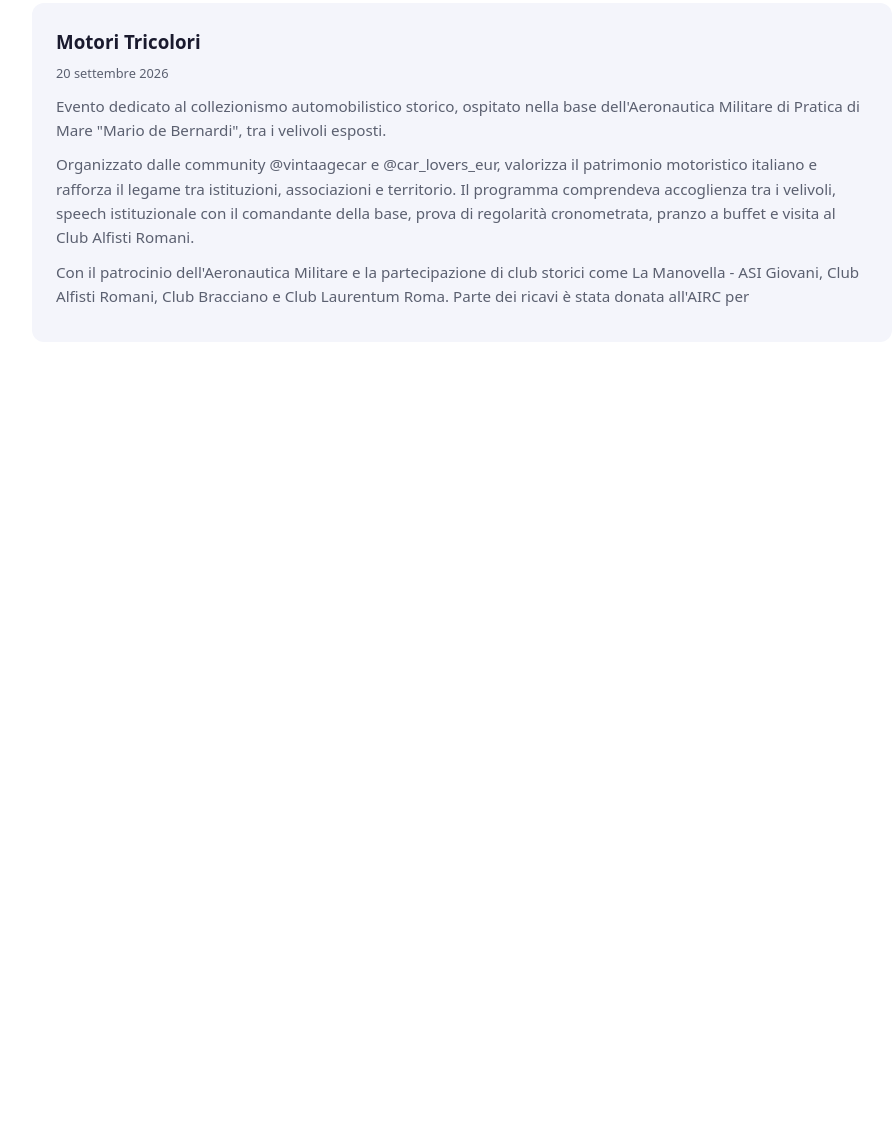
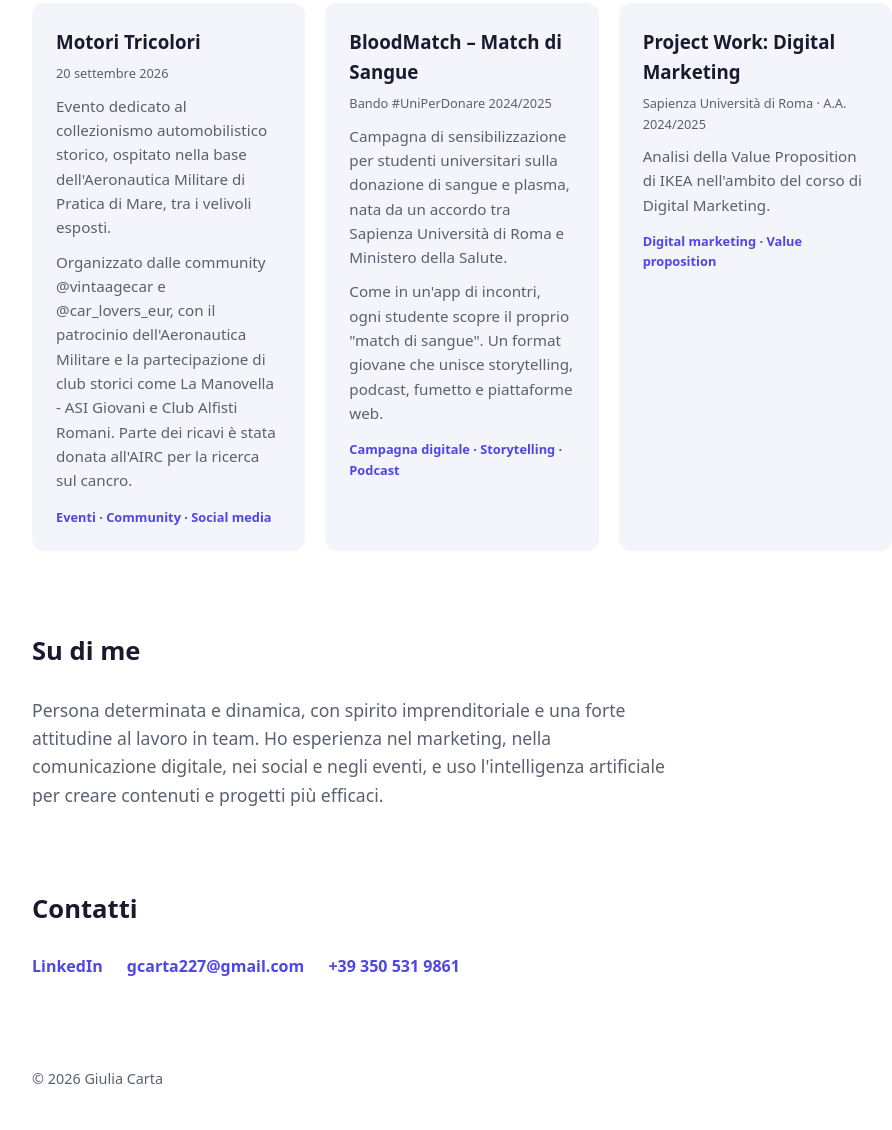
Before and after one commit to giuliacarta/giuliacarta.github.io, a plain HTML site: page index.html in a window 1280 px wide. Shown: the part 453-1583 px from the top of the page, without its empty margins (178-1070 px from the left). Before the commit the page ends 835 px from the top, so only its background shows below. Drawn offline with Linux system fonts and the light colour scheme.

Commit message:
Update index.html

```diff
--- a/index.html
+++ b/index.html
@@ -7,31 +7,28 @@
 <meta name="description" content="Giulia Carta, Digital marketing & Communication specialist con AI. Trasformo idee complesse in esperienze semplici.">
 <meta property="og:title" content="Giulia Carta | Digital Marketing & Communication">
 <meta property="og:description" content="Trasformo idee complesse in esperienze semplici. Portfolio di progetti di marketing, comunicazione ed eventi.">
-<meta property="og:type" content="website">
 <style>
-  :root { --bg:#ffffff; --text:#1a1a2e; --muted:#5b6070; --accent:#4f46e5; --card:#f4f5fb; }
-  @media (prefers-color-scheme: dark) {
-    :root { --bg:#0f1020; --text:#f1f1f7; --muted:#a3a6b8; --accent:#8b8cff; --card:#1a1b30; }
-  }
-  * { box-sizing:border-box; margin:0; padding:0; }
-  body { font-family:system-ui,-apple-system,Segoe UI,Roboto,sans-serif; background:var(--bg); color:var(--text); line-height:1.6; }
-  .wrap { max-width:900px; margin:0 auto; padding:0 20px; }
-  header { padding:80px 0 50px; }
-  h1 { font-size:clamp(2rem,6vw,3.2rem); line-height:1.15; }
-  .role { color:var(--accent); font-weight:600; margin-top:10px; font-size:1.2rem; }
-  .intro { color:var(--muted); margin-top:16px; max-width:640px; font-size:1.1rem; }
-  .btn { display:inline-block; margin-top:28px; margin-right:10px; padding:12px 24px; background:var(--accent); color:#fff; text-decoration:none; border-radius:8px; font-weight:600; }
-  .btn.alt { background:transparent; color:var(--accent); border:2px solid var(--accent); padding:10px 22px; }
-  section { padding:40px 0; }
-  h2 { font-size:1.6rem; margin-bottom:24px; }
-  .grid { display:grid; grid-template-columns:repeat(auto-fit,minmax(260px,1fr)); gap:20px; }
-  .card { background:var(--card); padding:24px; border-radius:12px; }
-  .card h3 { margin-bottom:6px; }
-  .date { font-size:.8rem; color:var(--muted); margin-bottom:10px; }
-  .card p { color:var(--muted); font-size:.95rem; margin-bottom:10px; }
-  .tags { margin-top:14px; font-size:.8rem; color:var(--accent); font-weight:600; }
-  .links a { display:inline-block; margin-right:20px; margin-bottom:8px; color:var(--accent); font-weight:600; text-decoration:none; }
-  footer { padding:40px 0; color:var(--muted); font-size:.9rem; }
+:root{--bg:#fff;--text:#1a1a2e;--muted:#5b6070;--accent:#4f46e5;--card:#f4f5fb}
+@media(prefers-color-scheme:dark){:root{--bg:#0f1020;--text:#f1f1f7;--muted:#a3a6b8;--accent:#8b8cff;--card:#1a1b30}}
+*{box-sizing:border-box;margin:0;padding:0}
+body{font-family:system-ui,-apple-system,Segoe UI,Roboto,sans-serif;background:var(--bg);color:var(--text);line-height:1.6}
+.wrap{max-width:900px;margin:0 auto;padding:0 20px}
+header{padding:80px 0 50px}
+h1{font-size:clamp(2rem,6vw,3.2rem);line-height:1.15}
+.role{color:var(--accent);font-weight:600;margin-top:10px;font-size:1.2rem}
+.intro{color:var(--muted);margin-top:16px;max-width:640px;font-size:1.1rem}
+.btn{display:inline-block;margin-top:28px;margin-right:10px;padding:12px 24px;background:var(--accent);color:#fff;text-decoration:none;border-radius:8px;font-weight:600}
+.btn.alt{background:transparent;color:var(--accent);border:2px solid var(--accent);padding:10px 22px}
+section{padding:40px 0}
+h2{font-size:1.6rem;margin-bottom:24px}
+.grid{display:grid;grid-template-columns:repeat(auto-fit,minmax(260px,1fr));gap:20px}
+.card{background:var(--card);padding:24px;border-radius:12px}
+.card h3{margin-bottom:6px}
+.date{font-size:.8rem;color:var(--muted);margin-bottom:10px}
+.card p{color:var(--muted);font-size:.95rem;margin-bottom:10px}
+.tags{margin-top:14px;font-size:.8rem;color:var(--accent);font-weight:600}
+.links a{display:inline-block;margin-right:20px;margin-bottom:8px;color:var(--accent);font-weight:600;text-decoration:none}
+footer{padding:40px 0;color:var(--muted);font-size:.9rem}
 </style>
 </head>
 <body>
@@ -52,6 +49,45 @@
 <div class="card">
 <h3>Motori Tricolori</h3>
 <div class="date">20 settembre 2026</div>
-        <p>Evento dedicato al collezionismo automobilistico storico, ospitato nella base dell'Aeronautica Militare di Pratica di Mare "Mario de Bernardi", tra i velivoli esposti.</p>
-        <p>Organizzato dalle community @vintaagecar e @car_lovers_eur, valorizza il patrimonio motoristico italiano e rafforza il legame tra istituzioni, associazioni e territorio. Il programma comprendeva accoglienza tra i velivoli, speech istituzionale con il comandante della base, prova di regolarità cronometrata, pranzo a buffet e visita al Club Alfisti Romani.</p>
-        <p>Con il patrocinio dell'Aeronautica Militare e la partecipazione di club storici come La Manovella - ASI Giovani, Club Alfisti Romani, Club Bracciano e Club Laurentum Roma. Parte dei ricavi è stata donata all'AIRC per
+<p>Evento dedicato al collezionismo automobilistico storico, ospitato nella base dell'Aeronautica Militare di Pratica di Mare, tra i velivoli esposti.</p>
+<p>Organizzato dalle community @vintaagecar e @car_lovers_eur, con il patrocinio dell'Aeronautica Militare e la partecipazione di club storici come La Manovella - ASI Giovani e Club Alfisti Romani. Parte dei ricavi è stata donata all'AIRC per la ricerca sul cancro.</p>
+<div class="tags">Eventi · Community · Social media</div>
+</div>
+
+<div class="card">
+<h3>BloodMatch – Match di Sangue</h3>
+<div class="date">Bando #UniPerDonare 2024/2025</div>
+<p>Campagna di sensibilizzazione per studenti universitari sulla donazione di sangue e plasma, nata da un accordo tra Sapienza Università di Roma e Ministero della Salute.</p>
+<p>Come in un'app di incontri, ogni studente scopre il proprio "match di sangue". Un format giovane che unisce storytelling, podcast, fumetto e piattaforme web.</p>
+<div class="tags">Campagna digitale · Storytelling · Podcast</div>
+</div>
+
+<div class="card">
+<h3>Project Work: Digital Marketing</h3>
+<div class="date">Sapienza Università di Roma · A.A. 2024/2025</div>
+<p>Analisi della Value Proposition di IKEA nell'ambito del corso di Digital Marketing.</p>
+<div class="tags">Digital marketing · Value proposition</div>
+</div>
+
+</div>
+</section>
+
+<section>
+<h2>Su di me</h2>
+<p class="intro">Persona determinata e dinamica, con spirito imprenditoriale e una forte attitudine al lavoro in team. Ho esperienza nel marketing, nella comunicazione digitale, nei social e negli eventi, e uso l'intelligenza artificiale per creare contenuti e progetti più efficaci.</p>
+</section>
+
+<section>
+<h2>Contatti</h2>
+<div class="links">
+<a href="https://www.linkedin.com/in/giuliacartaa">LinkedIn</a>
+<a href="mailto:gcarta227@gmail.com">gcarta227@gmail.com</a>
+<a href="tel:+393505319861">+39 350 531 9861</a>
+</div>
+</section>
+
+<footer>© 2026 Giulia Carta</footer>
+
+</div>
+</body>
+</html>
```
Lines whose indentation alone changed are shown as unchanged.
